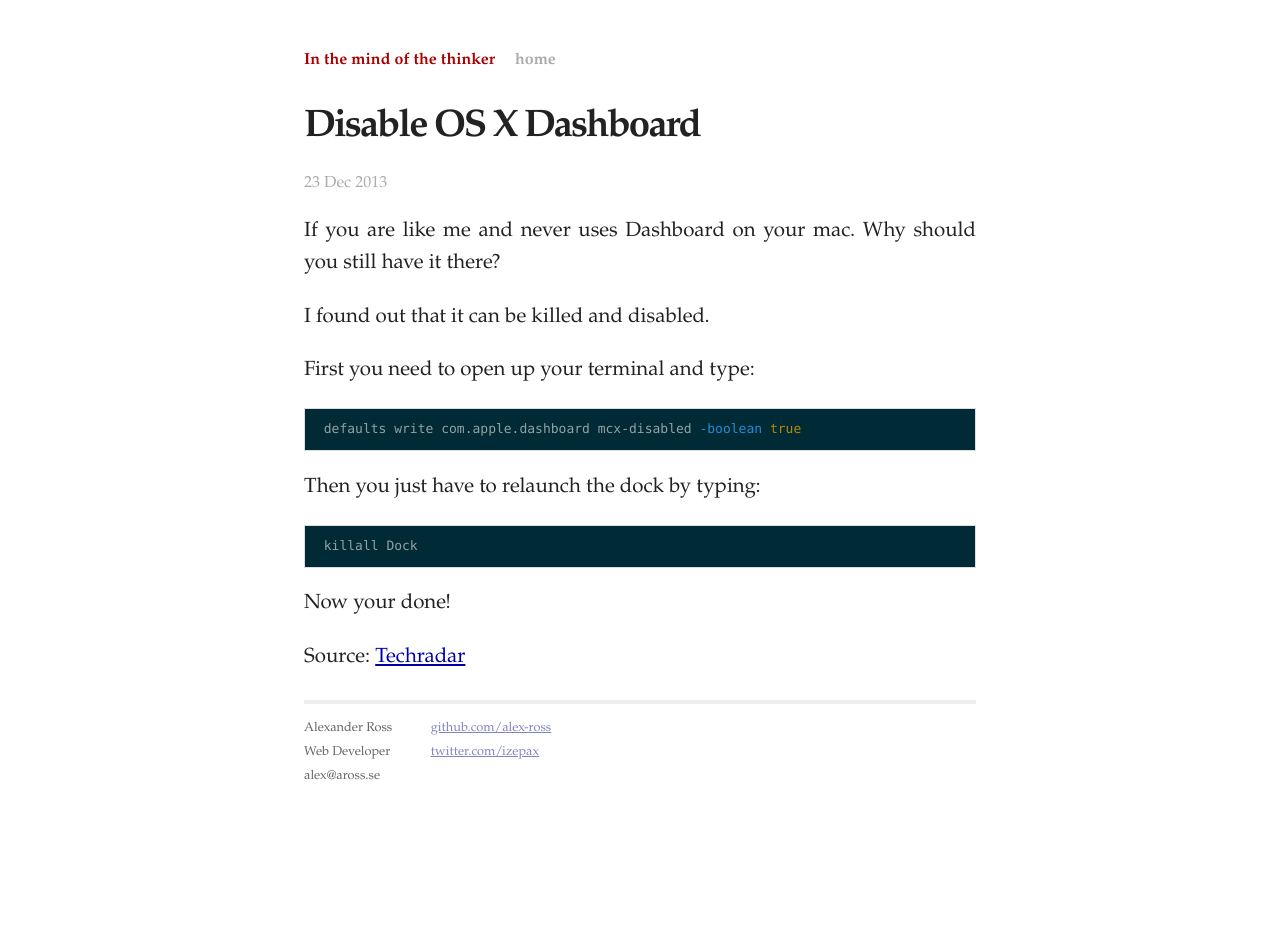
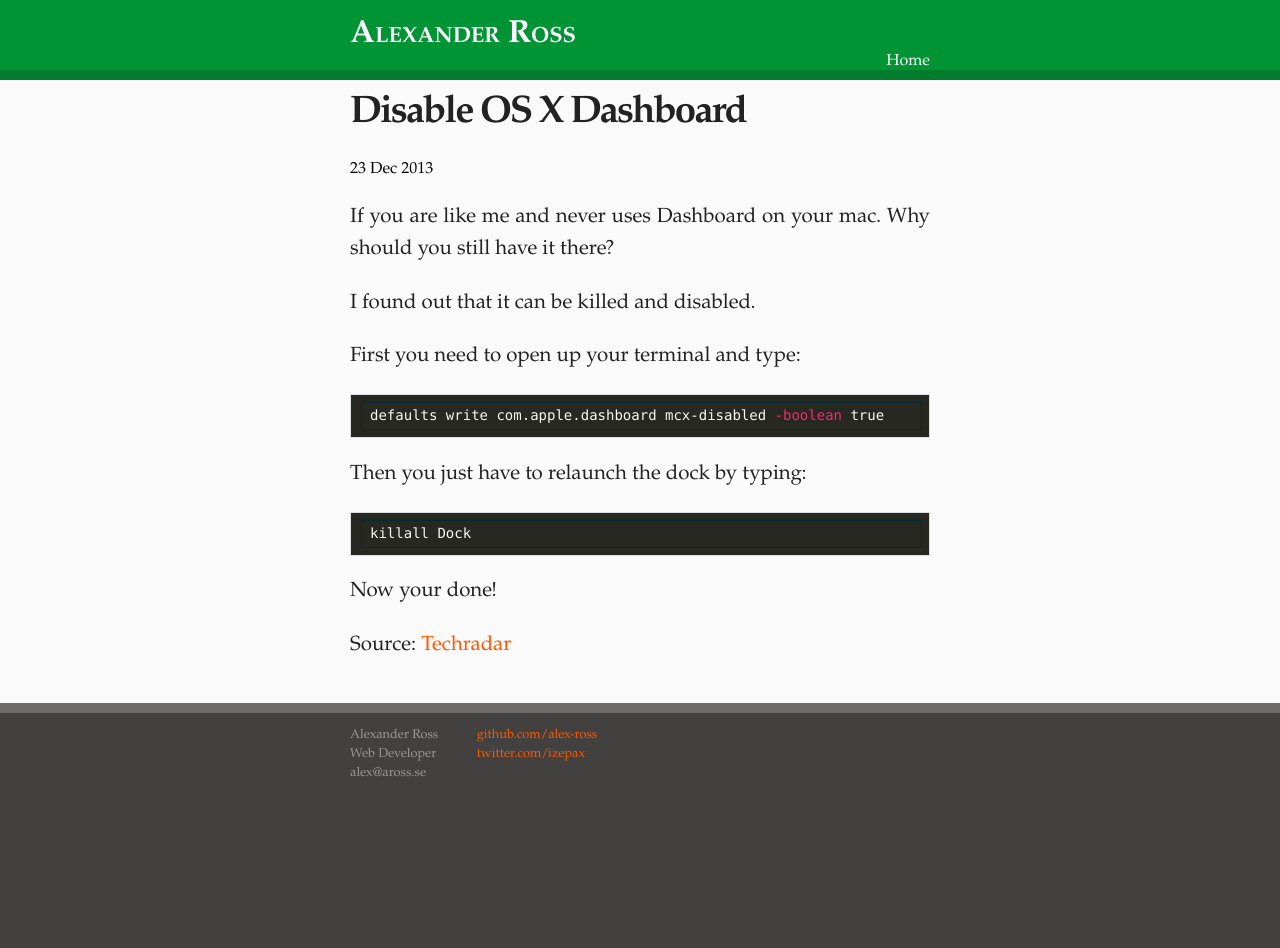
Before and after one commit to alex-ross/alex-ross.github.io, a Jekyll site: the page built from _posts/2013-12-23-disable-osx-dashboard.md, in a window 1280 px wide. Built offline with Jekyll 4.4.1, drawn with Linux system fonts in a browser that asks for light colours; Markdown is read by kramdown in place of the engine named in the settings; after the commit the page ends 900 px from its top, so only the background shows below that.

Commit message:
Updates layout

```diff
--- a/_config.yml
+++ b/_config.yml
@@ -1,4 +1,4 @@
-name: In the mind of the thinker
+name: Alexander Ross
 markdown: redcarpet
 pygments: true
 sass:
--- a/_layouts/default.html
+++ b/_layouts/default.html
@@ -11,19 +11,23 @@
 
         <!-- Custom CSS -->
         <link rel="stylesheet" href="/css/main.css">
-
     </head>
     <body>
-
-        <div class="site">
-          <div class="header">
-            <h1 class="title"><a href="/">{{ site.name }}</a></h1>
-            <a class="extra" href="/">home</a>
+      <header class="main">
+        <div class="content">
+          <h1><a href="/">{{ site.name }}</a></h1>
+          <nav>
+            <a href="/">Home</a>
+          </nav>
         </div>
-
+      </header>
+      <section class="main">
+        <div class="content">
           {{ content }}
-
-          <div class="footer">
+        </div>
+      </section>
+      <footer>
+        <div class="content">
           <div class="contact">
             <p>
               Alexander Ross<br />
@@ -38,7 +42,6 @@
             </p>
           </div>
         </div>
-        </div>
-
+      </footer>
     </body>
 </html>
--- a/css/main.css
+++ b/css/main.css
@@ -1,6 +1,7 @@
 /*****************************************************************************/
 /*
-/* Common
+ * Colorscheme:
+ *   https://kuler.adobe.com/vrphotographie-color-theme-3496949/edit/?copy=true&base=1&rule=Custom&selected=2&name=Copy%20of%20vrphotographie&mode=rgb&rgbvalues=0,0.5803921568627451,0.2032686935720324,0.25882352941176473,0.2549019607843137,0.25098039215686274,1,0.34679935061626566,0,0.43,0.4234848484848514,0.41696969696969693,0,0.49,0.17216216216210795&swatchOrder=0,1,2,3,4
 /*
 /*****************************************************************************/
 /* Global Reset */
@@ -11,10 +12,10 @@
 
 html, body {
   height: 100%;
+  background-color: #424140;
 }
 
 body {
-  background-color: #FFF;
   font: 100% "Palatino Linotype", "Book Antiqua", Palatino, serif;
   text-align: center;
 }
@@ -33,15 +34,73 @@ p {
 }
 
 a {
-  color: #00a;
+  color: #FF5800;
+  text-decoration: none;
 }
 a:hover {
-  color: #222222;
+  color: #FF5800;
+  text-decoration: underline;
 }
 a:visited {
-  color: #a0a;
+  color: #FF5800;
 }
 
+/*****************************************************************************/
+/*
+/* Main layout
+/*
+/*****************************************************************************/
+header.main {
+  width: 100%;
+  height: 70px;
+  background-color: #009434;
+  border-bottom: 10px solid #007D2C;
+}
+header.main .content {
+  margin: 0 auto;
+}
+header.main h1,
+header.main h1 a {
+  float: left;
+  color: #FFF;
+  font-size: 32px;
+  font-variant: small-caps;
+  text-decoration: none;
+  line-height: 70px;
+}
+header.main nav {
+  padding-top: 49px;
+  float: right;
+}
+header.main nav a {
+  text-decoration: none;
+  color: #FFF;
+}
+section.main {
+  background-color: #FAFAFA;
+  padding-top: 10px;
+  padding-bottom: 20px;
+}
+
+footer {
+  background-color: #424140;
+  font-size: 80%;
+  color: #999;
+  border-top: 10px solid #6E6C6A;
+  overflow: hidden;
+}
+footer .contact {
+  float: left;
+  margin-right: 3em;
+}
+footer .rss {
+  margin-top: 1.1em;
+  margin-right: -.2em;
+  float: right;
+}
+footer .rss img {
+  border: 0;
+}
 /*****************************************************************************/
 /*
 /* Home
@@ -65,64 +124,17 @@ a:visited {
 /* Site
 /*
 /*****************************************************************************/
-.site {
+.content {
   text-align: justify;
-  width: 42em;
-  margin: 3em auto 2em;
+  width: 100%;
+  max-width: 600px;
+  margin: 0 auto;
   line-height: 1.5em;
+  padding: 0 10px;
+  box-sizing: border-box;
+  overflow: hidden;
 }
 
-.header a {
-  font-weight: bold;
-  text-decoration: none;
-}
-
-.title {
-  display: inline-block;
-  margin-bottom: 2em;
-}
-.title a {
-  color: #a00;
-}
-.title a:hover {
-  color: #222222;
-}
-
-.header a.extra {
-  color: #aaa;
-  margin-left: 1em;
-}
-
-.header a.extra:hover {
-  color: #222222;
-}
-
-.meta {
-  color: #aaa;
-}
-
-.footer {
-  font-size: 80%;
-  color: #666;
-  border-top: 4px solid #eee;
-  margin-top: 2em;
-  overflow: hidden;
-}
-.footer .contact {
-  float: left;
-  margin-right: 3em;
-}
-.footer .contact a {
-  color: #8085C1;
-}
-.footer .rss {
-  margin-top: 1.1em;
-  margin-right: -.2em;
-  float: right;
-}
-.footer .rss img {
-  border: 0;
-}
 
 /*****************************************************************************/
 /*
@@ -148,7 +160,6 @@ article .post-content p {
 }
 article .post-content pre {
   border: 1px solid #002B36;
-  background-color: #002B36;
   padding: 0 .4em;
 }
 article .post-content ul, article .post-content ol {
@@ -156,7 +167,6 @@ article .post-content ul, article .post-content ol {
 }
 article .post-content code {
   border: 1px solid #002B36;
-  background-color: #002B36;
   padding: 0 .2em;
 }
 article .post-content pre code {
@@ -164,9 +174,7 @@ article .post-content pre code {
 }
 article .post-content pre.terminal {
   border: 1px solid #222222;
-  background-color: #333;
   color: #FFF;
 }
 article .post-content pre.terminal code {
-  background-color: #333;
 }
--- a/css/syntax.css
+++ b/css/syntax.css
@@ -1,5 +1,4 @@
 .highlight {
-  background-color: #002B36;
   padding: 7px 7px 7px 10px;
   border: 1px solid #ddd;
   margin: 20px 0 20px 0;
@@ -8,75 +7,67 @@
 
 code {
   font-family: 'Menlo', 'Bitstream Vera Sans Mono','Courier', monospace;
-  font-size: 13px;
-  color: #93A1A1;
+  font-size: 14px;
 }
 
-.highlight .c { color: #586E75 } /* Comment */
-.highlight .err { color: #93A1A1 } /* Error */
-.highlight .g { color: #93A1A1 } /* Generic */
-.highlight .k { color: #859900 } /* Keyword */
-.highlight .l { color: #93A1A1 } /* Literal */
-.highlight .n { color: #93A1A1 } /* Name */
-.highlight .o { color: #859900 } /* Operator */
-.highlight .x { color: #CB4B16 } /* Other */
-.highlight .p { color: #93A1A1 } /* Punctuation */
-.highlight .cm { color: #586E75 } /* Comment.Multiline */
-.highlight .cp { color: #859900 } /* Comment.Preproc */
-.highlight .c1 { color: #586E75 } /* Comment.Single */
-.highlight .cs { color: #859900 } /* Comment.Special */
-.highlight .gd { color: #2AA198 } /* Generic.Deleted */
-.highlight .ge { color: #93A1A1; font-style: italic } /* Generic.Emph */
-.highlight .gr { color: #DC322F } /* Generic.Error */
-.highlight .gh { color: #CB4B16 } /* Generic.Heading */
-.highlight .gi { color: #859900 } /* Generic.Inserted */
-.highlight .go { color: #93A1A1 } /* Generic.Output */
-.highlight .gp { color: #93A1A1 } /* Generic.Prompt */
-.highlight .gs { color: #93A1A1; font-weight: bold } /* Generic.Strong */
-.highlight .gu { color: #CB4B16 } /* Generic.Subheading */
-.highlight .gt { color: #93A1A1 } /* Generic.Traceback */
-.highlight .kc { color: #CB4B16 } /* Keyword.Constant */
-.highlight .kd { color: #268BD2 } /* Keyword.Declaration */
-.highlight .kn { color: #859900 } /* Keyword.Namespace */
-.highlight .kp { color: #859900 } /* Keyword.Pseudo */
-.highlight .kr { color: #268BD2 } /* Keyword.Reserved */
-.highlight .kt { color: #DC322F } /* Keyword.Type */
-.highlight .ld { color: #93A1A1 } /* Literal.Date */
-.highlight .m { color: #2AA198 } /* Literal.Number */
-.highlight .s { color: #2AA198 } /* Literal.String */
-.highlight .na { color: #93A1A1 } /* Name.Attribute */
-.highlight .nb { color: #B58900 } /* Name.Builtin */
-.highlight .nc { color: #268BD2 } /* Name.Class */
-.highlight .no { color: #CB4B16 } /* Name.Constant */
-.highlight .nd { color: #268BD2 } /* Name.Decorator */
-.highlight .ni { color: #CB4B16 } /* Name.Entity */
-.highlight .ne { color: #CB4B16 } /* Name.Exception */
-.highlight .nf { color: #268BD2 } /* Name.Function */
-.highlight .nl { color: #93A1A1 } /* Name.Label */
-.highlight .nn { color: #93A1A1 } /* Name.Namespace */
-.highlight .nx { color: #555 } /* Name.Other */
-.highlight .py { color: #93A1A1 } /* Name.Property */
-.highlight .nt { color: #268BD2 } /* Name.Tag */
-.highlight .nv { color: #268BD2 } /* Name.Variable */
-.highlight .ow { color: #859900 } /* Operator.Word */
-.highlight .w { color: #93A1A1 } /* Text.Whitespace */
-.highlight .mf { color: #2AA198 } /* Literal.Number.Float */
-.highlight .mh { color: #2AA198 } /* Literal.Number.Hex */
-.highlight .mi { color: #2AA198 } /* Literal.Number.Integer */
-.highlight .mo { color: #2AA198 } /* Literal.Number.Oct */
-.highlight .sb { color: #586E75 } /* Literal.String.Backtick */
-.highlight .sc { color: #2AA198 } /* Literal.String.Char */
-.highlight .sd { color: #93A1A1 } /* Literal.String.Doc */
-.highlight .s2 { color: #2AA198 } /* Literal.String.Double */
-.highlight .se { color: #CB4B16 } /* Literal.String.Escape */
-.highlight .sh { color: #93A1A1 } /* Literal.String.Heredoc */
-.highlight .si { color: #2AA198 } /* Literal.String.Interpol */
-.highlight .sx { color: #2AA198 } /* Literal.String.Other */
-.highlight .sr { color: #DC322F } /* Literal.String.Regex */
-.highlight .s1 { color: #2AA198 } /* Literal.String.Single */
-.highlight .ss { color: #2AA198 } /* Literal.String.Symbol */
-.highlight .bp { color: #268BD2 } /* Name.Builtin.Pseudo */
-.highlight .vc { color: #268BD2 } /* Name.Variable.Class */
-.highlight .vg { color: #268BD2 } /* Name.Variable.Global */
-.highlight .vi { color: #268BD2 } /* Name.Variable.Instance */
-.highlight .il { color: #2AA198 } /* Literal.Number.Integer.Long */
+.highlight .hll { background-color: #49483e }
+.highlight  { background: #272822; color: #f8f8f2 }
+.highlight pre { background: transparent; color: #f8f8f2 }
+.highlight .c { color: #75715e } /* Comment */
+.highlight .err { color: #960050; background-color: #1e0010 } /* Error */
+.highlight .k { color: #66d9ef } /* Keyword */
+.highlight .l { color: #ae81ff } /* Literal */
+.highlight .n { color: #f8f8f2 } /* Name */
+.highlight .o { color: #f92672 } /* Operator */
+.highlight .p { color: #f8f8f2 } /* Punctuation */
+.highlight .cm { color: #75715e } /* Comment.Multiline */
+.highlight .cp { color: #75715e } /* Comment.Preproc */
+.highlight .c1 { color: #75715e } /* Comment.Single */
+.highlight .cs { color: #75715e } /* Comment.Special */
+.highlight .ge { font-style: italic } /* Generic.Emph */
+.highlight .gs { font-weight: bold } /* Generic.Strong */
+.highlight .kc { color: #66d9ef } /* Keyword.Constant */
+.highlight .kd { color: #66d9ef } /* Keyword.Declaration */
+.highlight .kn { color: #f92672 } /* Keyword.Namespace */
+.highlight .kp { color: #66d9ef } /* Keyword.Pseudo */
+.highlight .kr { color: #66d9ef } /* Keyword.Reserved */
+.highlight .kt { color: #66d9ef } /* Keyword.Type */
+.highlight .ld { color: #e6db74 } /* Literal.Date */
+.highlight .m { color: #ae81ff } /* Literal.Number */
+.highlight .s { color: #e6db74 } /* Literal.String */
+.highlight .na { color: #a6e22e } /* Name.Attribute */
+.highlight .nb { color: #f8f8f2 } /* Name.Builtin */
+.highlight .nc { color: #a6e22e } /* Name.Class */
+.highlight .no { color: #66d9ef } /* Name.Constant */
+.highlight .nd { color: #a6e22e } /* Name.Decorator */
+.highlight .ni { color: #f8f8f2 } /* Name.Entity */
+.highlight .ne { color: #a6e22e } /* Name.Exception */
+.highlight .nf { color: #a6e22e } /* Name.Function */
+.highlight .nl { color: #f8f8f2 } /* Name.Label */
+.highlight .nn { color: #f8f8f2 } /* Name.Namespace */
+.highlight .nx { color: #a6e22e } /* Name.Other */
+.highlight .py { color: #f8f8f2 } /* Name.Property */
+.highlight .nt { color: #f92672 } /* Name.Tag */
+.highlight .nv { color: #f8f8f2 } /* Name.Variable */
+.highlight .ow { color: #f92672 } /* Operator.Word */
+.highlight .w { color: #f8f8f2 } /* Text.Whitespace */
+.highlight .mf { color: #ae81ff } /* Literal.Number.Float */
+.highlight .mh { color: #ae81ff } /* Literal.Number.Hex */
+.highlight .mi { color: #ae81ff } /* Literal.Number.Integer */
+.highlight .mo { color: #ae81ff } /* Literal.Number.Oct */
+.highlight .sb { color: #e6db74 } /* Literal.String.Backtick */
+.highlight .sc { color: #e6db74 } /* Literal.String.Char */
+.highlight .sd { color: #e6db74 } /* Literal.String.Doc */
+.highlight .s2 { color: #e6db74 } /* Literal.String.Double */
+.highlight .se { color: #ae81ff } /* Literal.String.Escape */
+.highlight .sh { color: #e6db74 } /* Literal.String.Heredoc */
+.highlight .si { color: #e6db74 } /* Literal.String.Interpol */
+.highlight .sx { color: #e6db74 } /* Literal.String.Other */
+.highlight .sr { color: #e6db74 } /* Literal.String.Regex */
+.highlight .s1 { color: #e6db74 } /* Literal.String.Single */
+.highlight .ss { color: #e6db74 } /* Literal.String.Symbol */
+.highlight .bp { color: #f8f8f2 } /* Name.Builtin.Pseudo */
+.highlight .vc { color: #f8f8f2 } /* Name.Variable.Class */
+.highlight .vg { color: #f8f8f2 } /* Name.Variable.Global */
+.highlight .vi { color: #f8f8f2 } /* Name.Variable.Instance */
+.highlight .il { color: #ae81ff } /* Literal.Number.Integer.Long */
```
Lines whose indentation alone changed are shown as unchanged.
